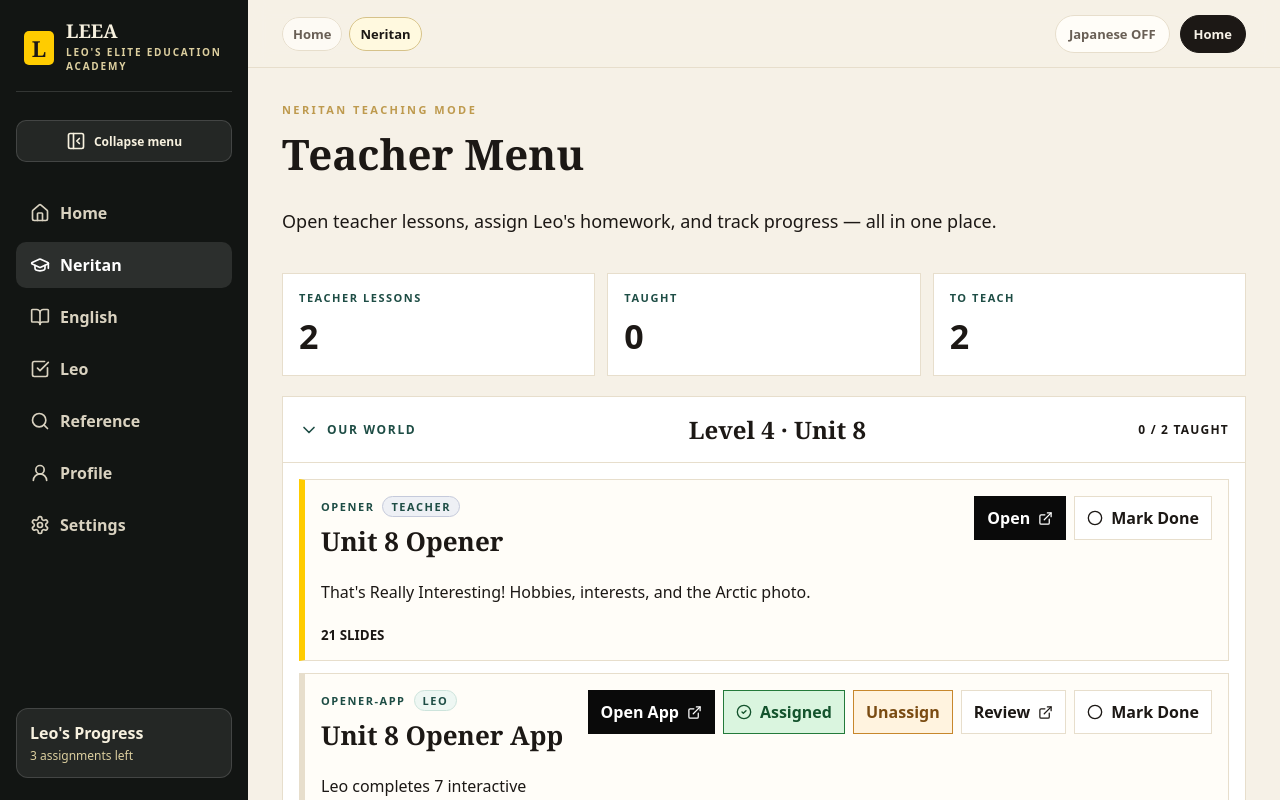
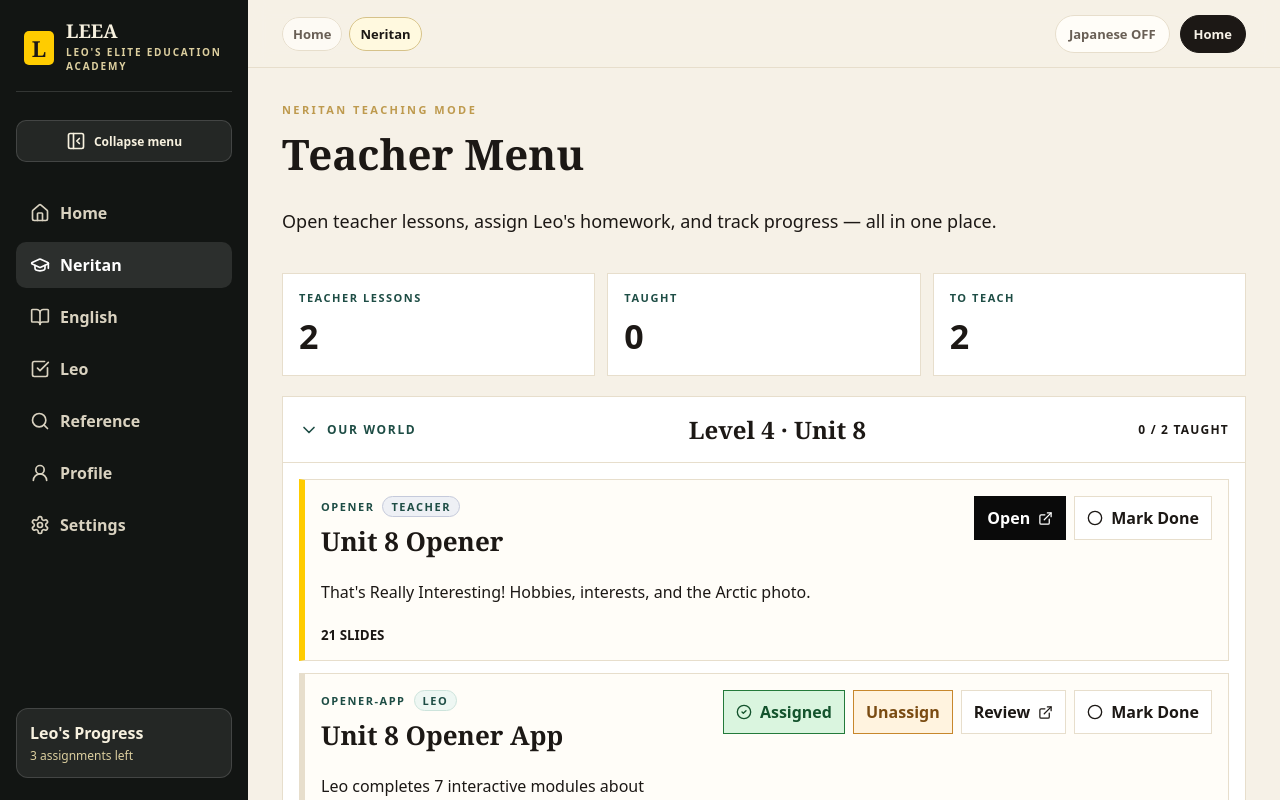
Before and after one commit to leaneritan/LEEA, a Next.js app: page /teacher in a window 1280 px wide. Shown: the top 800 px of the page. Built offline with nearby package versions, Linux system fonts and the light colour scheme.

Commit message:
Remove Open App button from learner cards on Teacher page
Neritan only needs the management buttons (Assign, Unassign, Review, Mark Done) on learner cards — not a link to Leo's app.

https://claude.ai/code/session_01LSVuC4UycupLr2DsLV8Pxd

```diff
--- a/src/components/TeacherDashboard.tsx
+++ b/src/components/TeacherDashboard.tsx
@@ -200,12 +200,6 @@ export function TeacherDashboard() {
                               Open <ExternalLink size={15} />
                             </Link>
                           )}
-                          {/* Leo app — teacher previewing or Leo opening */}
-                          {lesson.mode === "learner" && (
-                            <Link className="teacher-open-button" href={`/lessons/${lesson.id}`}>
-                              Open App <ExternalLink size={15} />
-                            </Link>
-                          )}
                           {/* Assign */}
                           {lesson.mode === "learner" && !assignment && (
                             <button className="teacher-done-button" onClick={() => assignLesson(lesson.id)} type="button">
```
